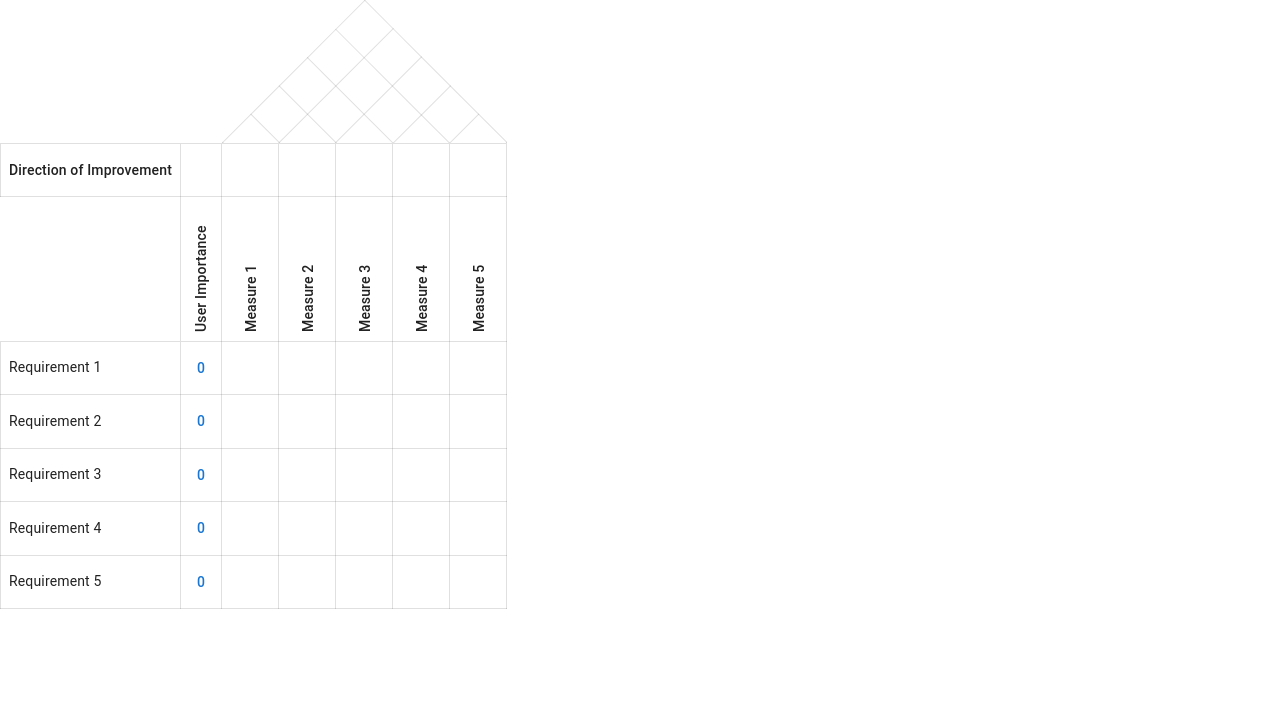
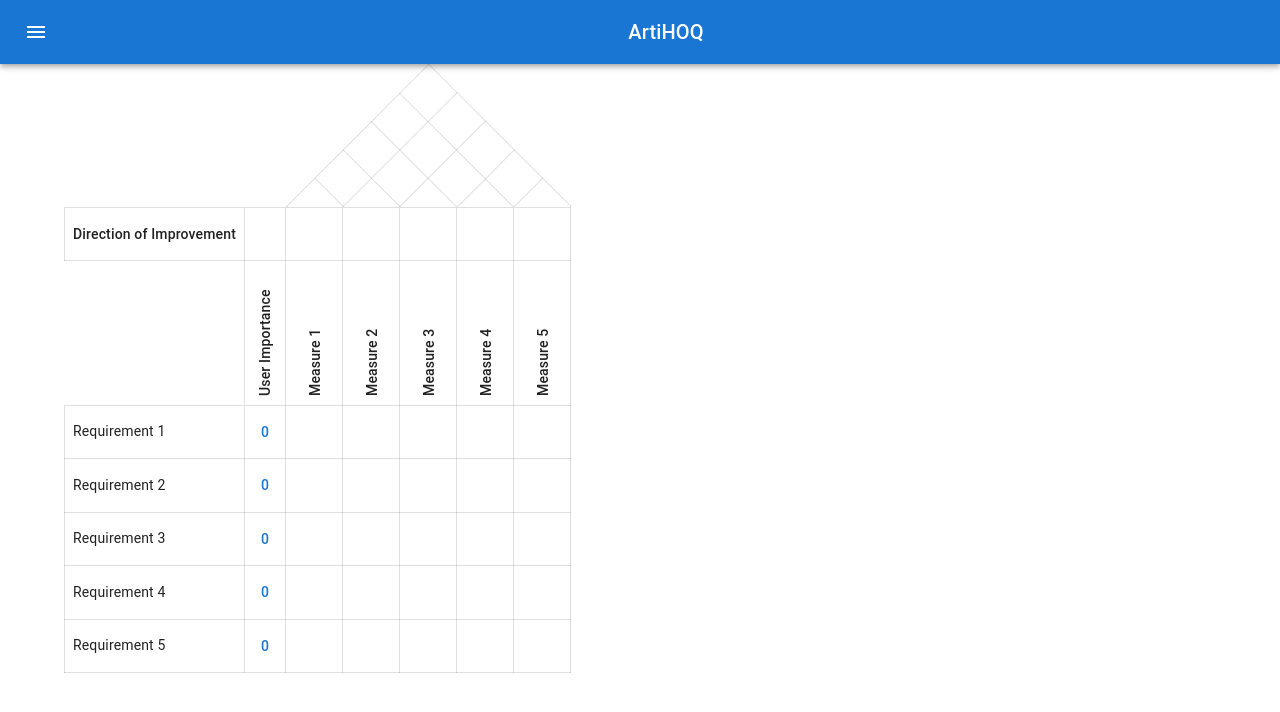
Before and after one commit to Baziak/artihoq, a React (Create React App) app: page / in a window 1280 px wide. Shown: the top 712 px of the page. Built offline with nearby package versions, Linux system fonts and the light colour scheme.

Commit message:
feat: add app menu bar

```diff
--- a/src/App.tsx
+++ b/src/App.tsx
@@ -1,5 +1,7 @@
-import './App.css';
-import Hoq from './Hoq';
+import "./App.css";
+import Hoq from "./Hoq";
+import { Container } from "@mui/material";
+import AppMenuBar from "./AppMenuBar";
 
 // TODO list:
 // - ctrl+z functionality
@@ -10,10 +12,12 @@ import Hoq from './Hoq';
 // - make a common selector component
 
 function App() {
-
   return (
     <div className="App">
-      <Hoq />
+      <AppMenuBar />
+      <Container>
+        <Hoq />
+      </Container>
     </div>
   );
 }
--- /dev/null
+++ b/src/AppMenuBar.tsx
@@ -0,0 +1,93 @@
+import { AppBar, Box, Button, IconButton, Toolbar, Typography } from "@mui/material";
+import MenuIcon from "@mui/icons-material/Menu";
+import { useState } from "react";
+import Drawer from "@mui/material/Drawer";
+import List from "@mui/material/List";
+import ListItem from "@mui/material/ListItem";
+import ListItemButton from "@mui/material/ListItemButton";
+import ListItemIcon from "@mui/material/ListItemIcon";
+import ListItemText from "@mui/material/ListItemText";
+import UploadIcon from "@mui/icons-material/Upload";
+import DownloadIcon from "@mui/icons-material/Download";
+import PrintIcon from "@mui/icons-material/Print";
+import ClearIcon from "@mui/icons-material/Clear";
+
+const AppMenuBar = () => {
+  const [openDrawer, setOpenDrawer] = useState(false);
+
+  const toggleDrawer = (newOpen: boolean) => () => {
+    setOpenDrawer(newOpen);
+  };
+
+  const DrawerList = (
+    <Box sx={{ width: 250 }} role="presentation" onClick={toggleDrawer(false)}>
+      <List>
+        <ListItem disablePadding>
+          <ListItemButton>
+            <ListItemIcon>
+              <UploadIcon />
+            </ListItemIcon>
+            <ListItemText primary="Import" />
+          </ListItemButton>
+        </ListItem>
+      </List>
+      <List>
+        <ListItem disablePadding>
+          <ListItemButton>
+            <ListItemIcon>
+              <DownloadIcon />
+            </ListItemIcon>
+            <ListItemText primary="Export" />
+          </ListItemButton>
+        </ListItem>
+      </List>
+      <List>
+        <ListItem disablePadding>
+          <ListItemButton>
+            <ListItemIcon>
+              <PrintIcon />
+            </ListItemIcon>
+            <ListItemText primary="Print" />
+          </ListItemButton>
+        </ListItem>
+      </List>
+      <List>
+        <ListItem disablePadding>
+          <ListItemButton>
+            <ListItemIcon>
+              <ClearIcon />
+            </ListItemIcon>
+            <ListItemText primary="Reset" />
+          </ListItemButton>
+        </ListItem>
+      </List>
+    </Box>
+  );
+
+  return (
+    <Box sx={{ flexGrow: 1 }}>
+      <AppBar position="static">
+        <Toolbar>
+          <IconButton
+            onClick={toggleDrawer(true)}
+            size="large"
+            edge="start"
+            color="inherit"
+            aria-label="menu"
+            sx={{ mr: 2 }}
+          >
+            <MenuIcon />
+          </IconButton>
+          <Drawer open={openDrawer} onClose={toggleDrawer(false)}>
+            {DrawerList}
+          </Drawer>
+          <Typography variant="h6" component="div" sx={{ flexGrow: 1 }}>
+            ArtiHOQ
+          </Typography>
+        </Toolbar>
+      </AppBar>
+    </Box>
+  );
+};
+
+export default AppMenuBar;
```
